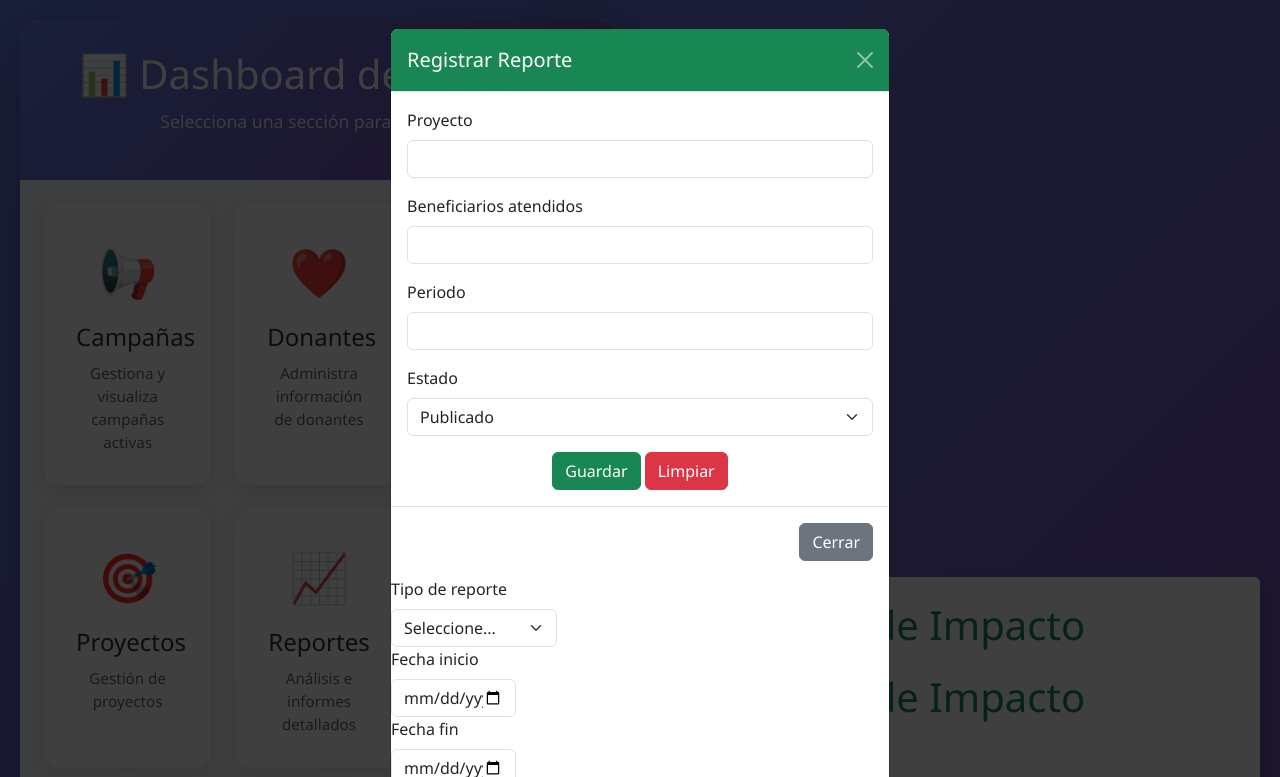
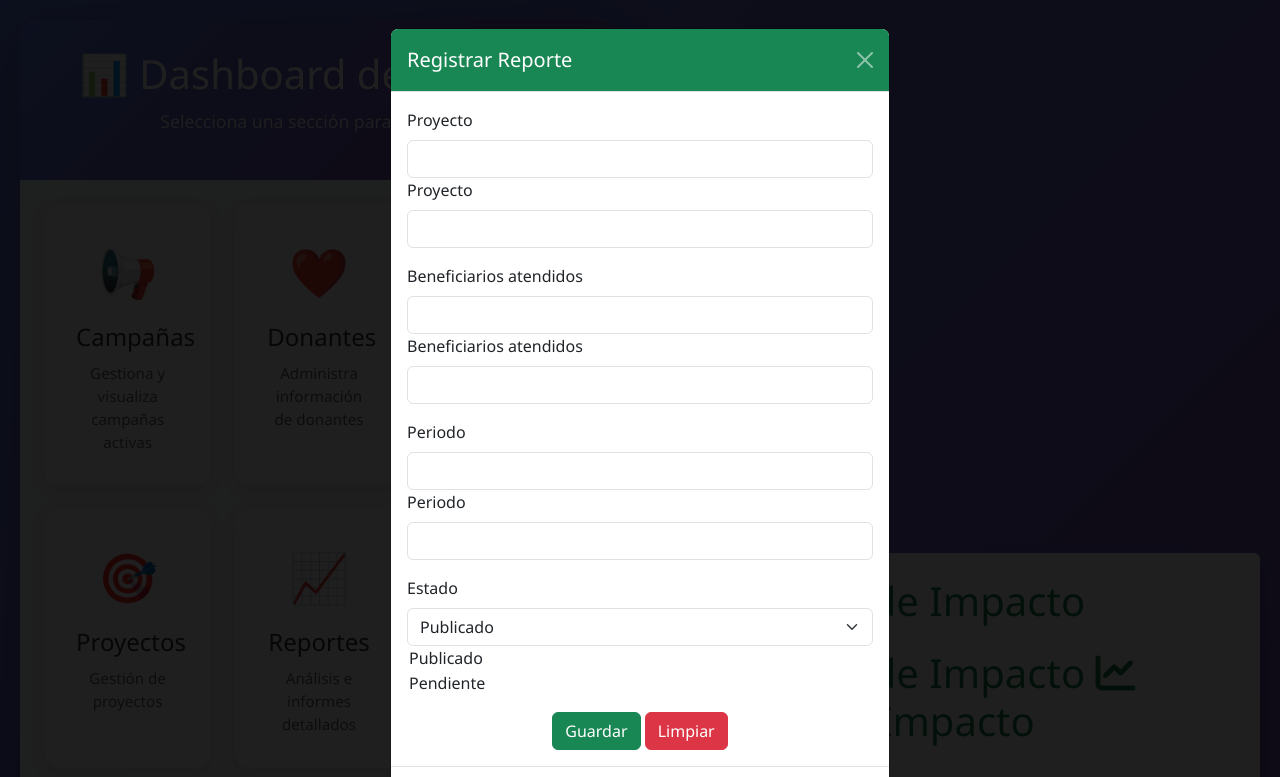
Before and after one commit to FRnCDR/Proyecto_NoSQL_HOPE_CHAIN, a plain HTML site: page web/module/reportes.html in a window 1280 px wide. Both pictures are taken after a click on the button "Crear reporte". Shown: the top 777 px of the page. Drawn offline with nearby package versions, Linux system fonts and the light colour scheme; no server answers.

Commit message:
reportes fixed
reportes fixed

```diff
--- a/web/module/reportes.html
+++ b/web/module/reportes.html
@@ -2,6 +2,7 @@
 <html lang="es">
 
 <head>
+    <title>Reportes de Impacto</title>
     <title>Reportes de Impacto</title>
     <meta charset="utf-8" />
     <meta name="viewport" content="width=device-width, initial-scale=1, shrink-to-fit=no" />
@@ -29,8 +30,8 @@
 
     <h1 class="mb-4 text-success">
         <i class="fa fa-chart-line"></i> Reportes de Impacto
+        <i class="fa fa-chart-line"></i> Reportes de Impacto
     </h1>
-
 
     <button type="button" class="btn btn-success mb-3" data-bs-toggle="modal" data-bs-target="#modalReporte">
         <i class="fa fa-plus"></i> Crear reporte
@@ -53,9 +54,13 @@
                         <div class="mb-3">
                             <label class="form-label">Proyecto</label>
                             <input type="text" class="form-control" id="proyecto" required>
+                            <label class="form-label">Proyecto</label>
+                            <input type="text" class="form-control" id="proyecto" required>
                         </div>
 
                         <div class="mb-3">
+                            <label class="form-label">Beneficiarios atendidos</label>
+                            <input type="number" class="form-control" id="beneficiariosAtendidos" required>
                             <label class="form-label">Beneficiarios atendidos</label>
                             <input type="number" class="form-control" id="beneficiariosAtendidos" required>
                         </div>
@@ -63,10 +68,14 @@
                         <div class="mb-3">
                             <label class="form-label">Periodo</label>
                             <input type="text" class="form-control" id="periodo" required>
+                            <label class="form-label">Periodo</label>
+                            <input type="text" class="form-control" id="periodo" required>
                         </div>
 
                         <div class="mb-3">
                             <label class="form-label">Estado</label>
+                            <select class="form-select" id="estado" required>
+                                <option value="Publicado">Publicado</option>
                             <select class="form-select" id="estado" required>
                                 <option value="Publicado">Publicado</option>
                                 <option value="Pendiente">Pendiente</option>
@@ -162,6 +171,11 @@
         $("#seccionMenu").load("menu.html");
     });
 </script>
+<script>
+    $(document).ready(function () {
+        $("#seccionMenu").load("menu.html");
+    });
+</script>
 
 </body>
 
```
